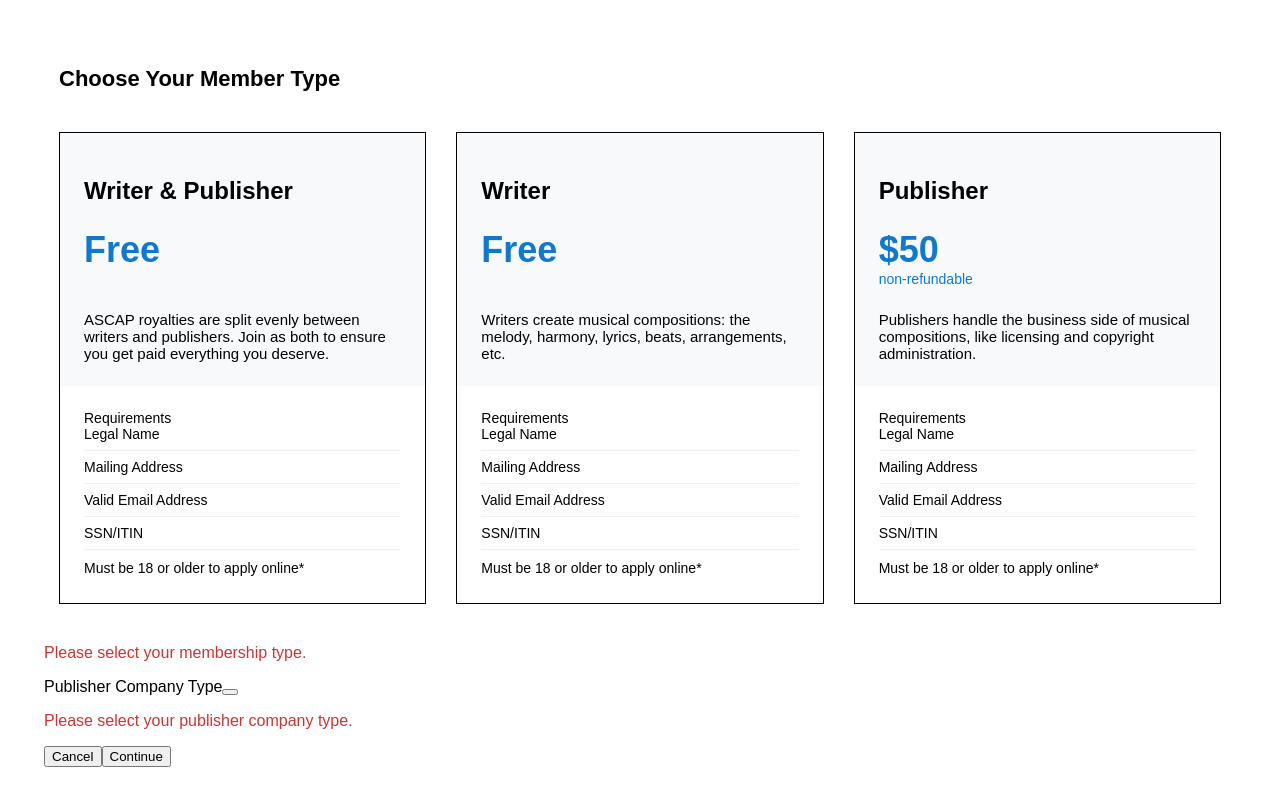
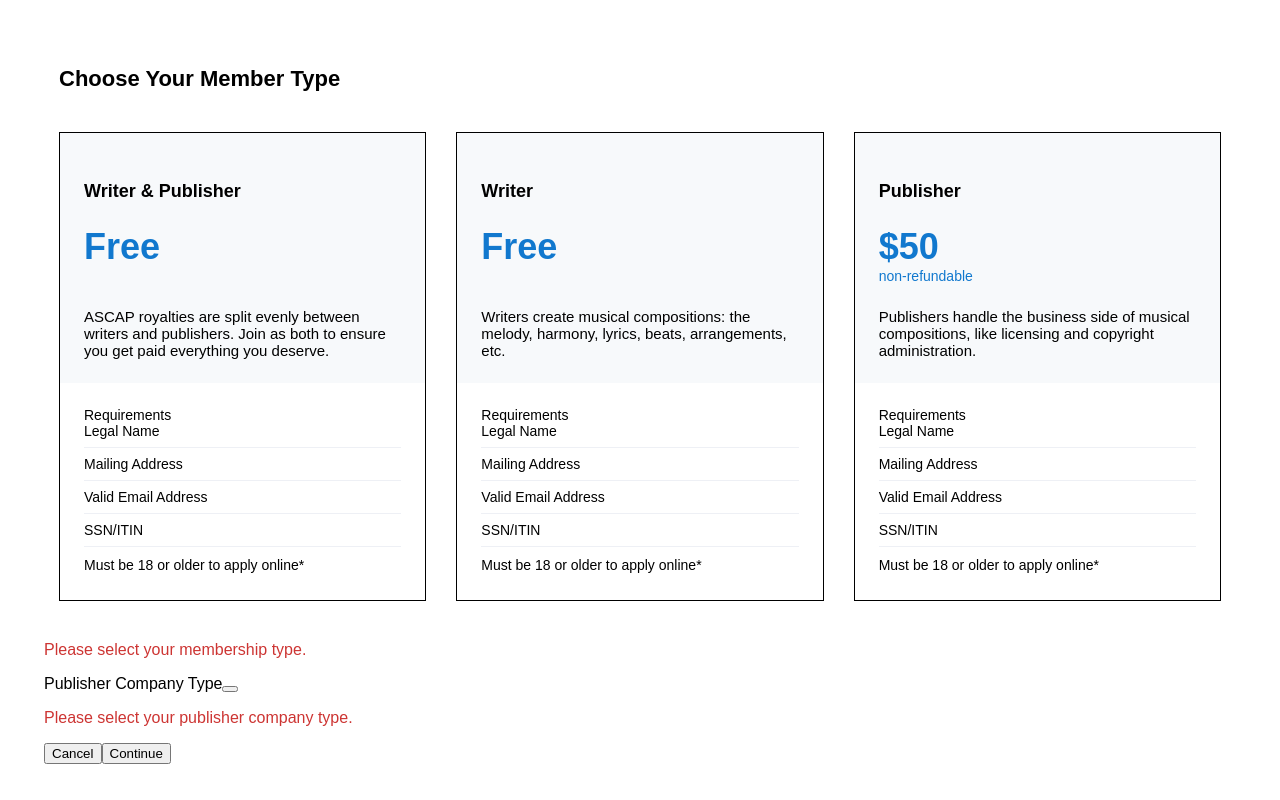
Before and after one commit to patcoston/ascap, a React (Vite) app: page / in a window 1280 px wide. Built offline with nearby package versions, Linux system fonts and the light colour scheme.

Commit message:
Added styles for type

```diff
--- a/src/components/MemberType.jsx
+++ b/src/components/MemberType.jsx
@@ -5,7 +5,7 @@
     <div className="member-type-wrapper">
       <div className="member-type">
         <div className="header">
-          <h2>{type}</h2>
+          <h4 className="type">{type}</h4>
           <h1 className="cost">
             <div>{cost}</div>
             <div className="non-refundable">{nonRefundable}</div>
--- a/src/sass/MemberType.scss
+++ b/src/sass/MemberType.scss
@@ -8,6 +8,10 @@
     .header {
       background-color: $bg-very-light-grey;
       padding: 24px;
+      .type {
+        font-size: 18px;
+        font-weight: 700;
+      }
       .cost {
         color: $font-light-blue;
         font-size: 36px;
```
